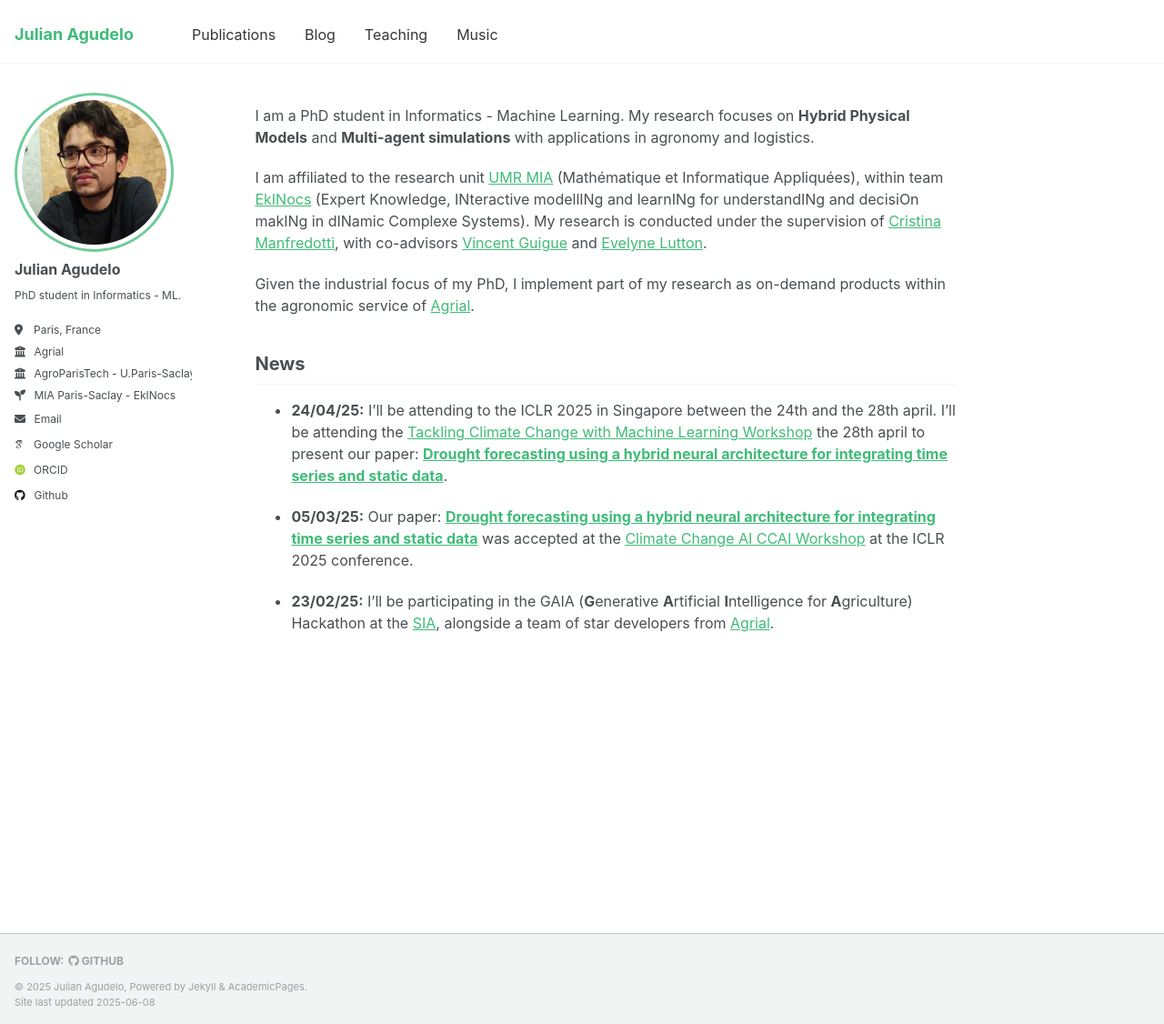
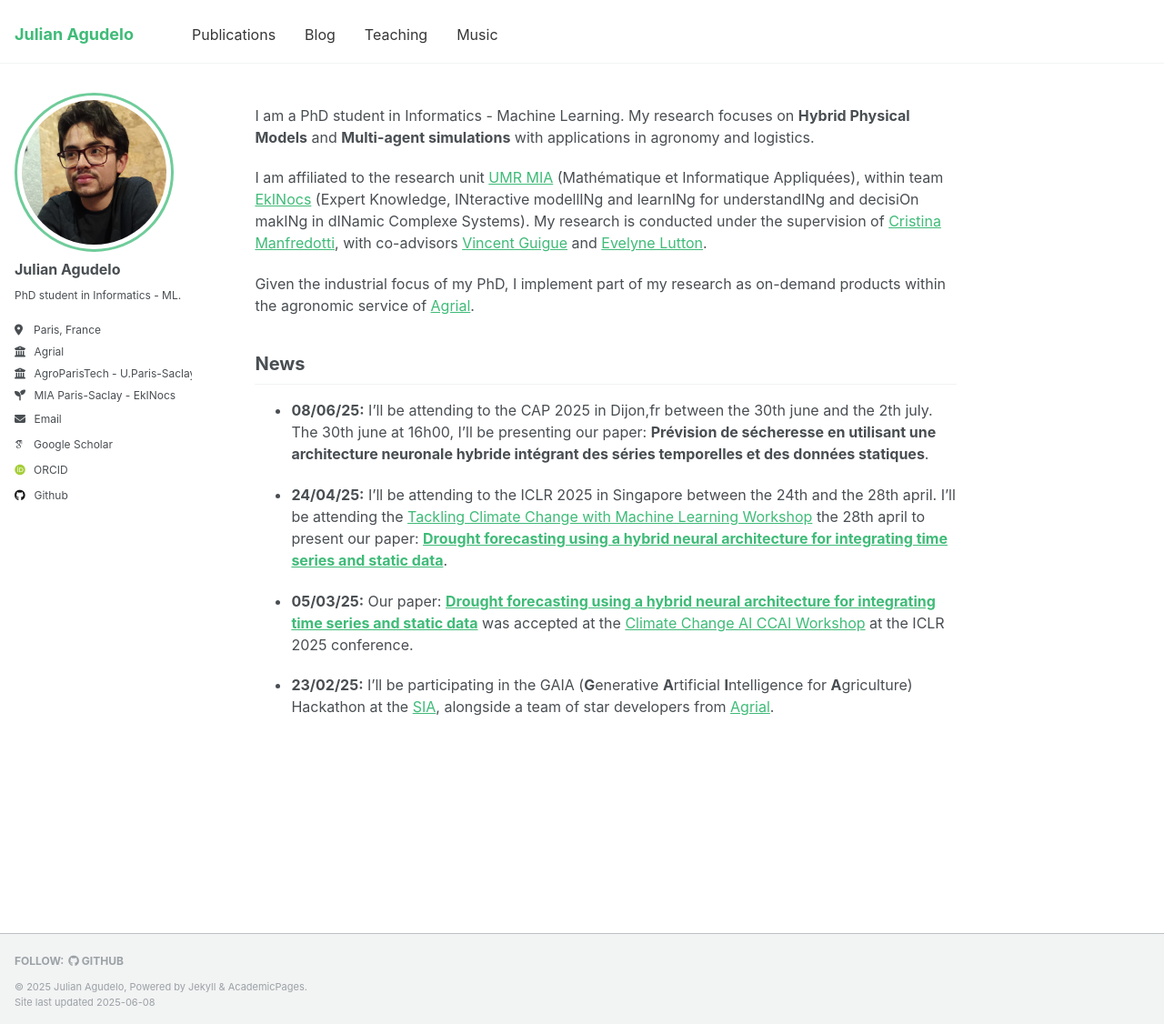
Before and after one commit to JulAgu/JulAgu.github.io, a Jekyll site: the page built from _pages/about.md, in a window 1280 px wide and 1126 px high. Shown: the whole window at 91% size. Built offline with Jekyll 4.4.1, drawn with Linux system fonts in a browser that asks for light colours; some web fonts are replaced.

Commit message:
Changes in main page

```diff
--- a/_pages/about.md
+++ b/_pages/about.md
@@ -15,6 +15,8 @@ Given the industrial focus of my PhD, I implement part of my research as on-dema
 
 News
 ------
+- **08/06/25:** I'll be attending to the CAP 2025 in Dijon,fr between the 30th june and the 2th july. The 30th june at 16h00, I'll be presenting our paper: **Prévision de sécheresse en utilisant une architecture neuronale hybride intégrant des séries temporelles et des données statiques**.
+
 - **24/04/25:** I'll be attending to the ICLR 2025 in Singapore between the 24th and the 28th april. I'll be attending the [Tackling Climate Change with Machine Learning Workshop](https://www.climatechange.ai/events/iclr2025) the 28th april to present our paper: [**Drought forecasting using a hybrid neural architecture for integrating time series and static data**](https://www.climatechange.ai/papers/iclr2025/31).
 
 - **05/03/25:** Our paper: [**Drought forecasting using a hybrid neural architecture for integrating time series and static data**](https://www.climatechange.ai/papers/iclr2025/31) was accepted at the [Climate Change AI CCAI Workshop](https://www.climatechange.ai/events/iclr2025) at the ICLR 2025 conference.
```
